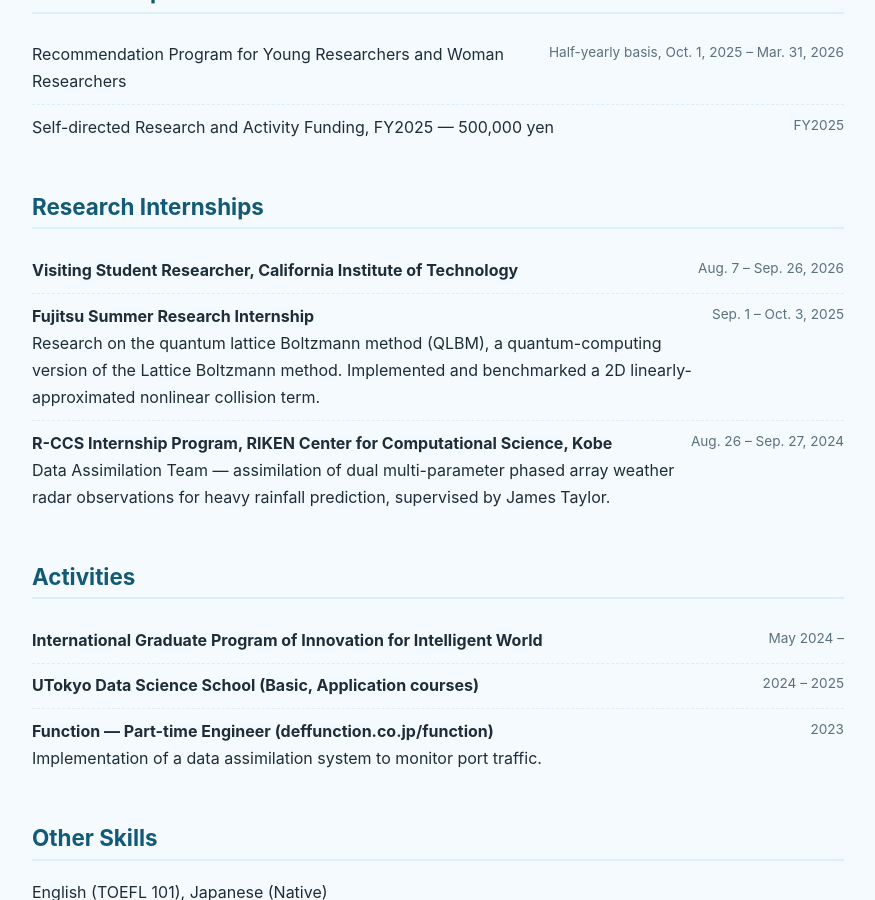
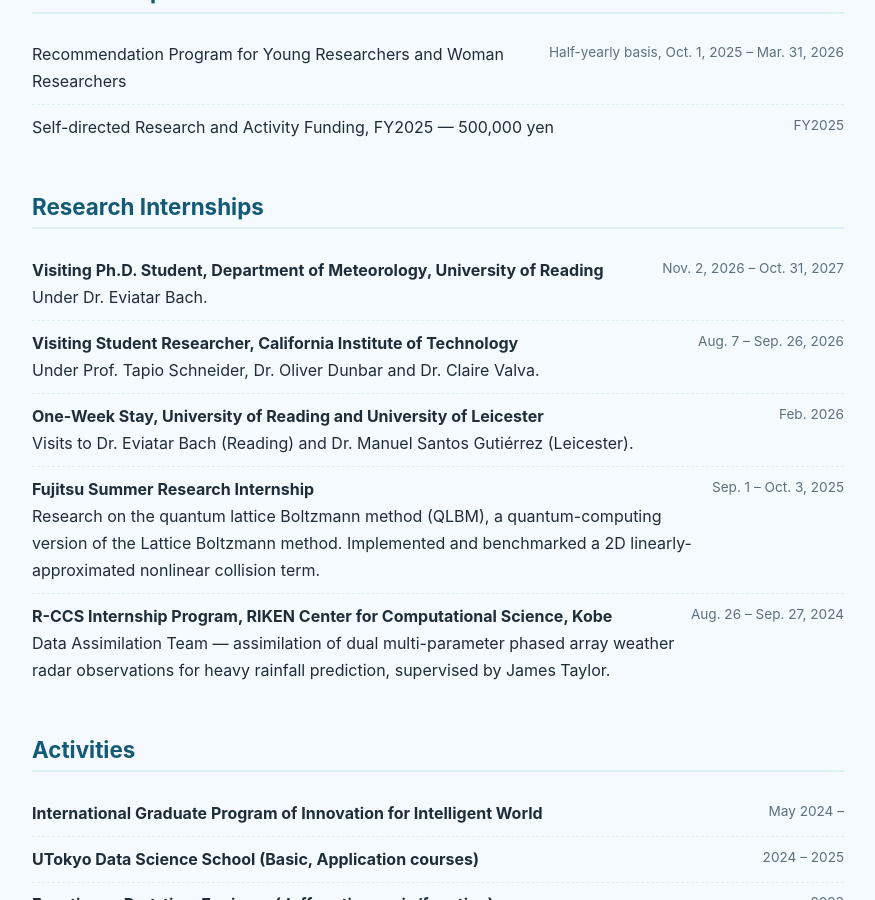
Before and after one commit to okomenama/okomenama.github.io, a Jekyll site: the page built from cv.md, in a window 1280 px wide and 900 px high, scrolled down 1271 px. Shown: the whole window, without its empty margins (202-1077 px from the left). Built offline with Jekyll 4.4.1, drawn with Linux system fonts in a browser that asks for light colours.

Commit message:
Update CV to 2026.11 version
Add Reading visiting PhD, Caltech supervisors, and Reading/Leicester
stay to research internships; replace public CV PDF; generalize
ignore rule for root CV exports.

Co-Authored-By: Claude Opus 5.5 <noreply@anthropic.com>

```diff
--- a/_config.yml
+++ b/_config.yml
@@ -66,4 +66,4 @@ exclude:
   - README.md
   - vendor
   - "*.docx"
-  - "37267065_AmaneKubo_cv_template_2026.5.pdf"
+  - "37267065_AmaneKubo_cv_template_*.pdf"
--- a/_data/cv.yml
+++ b/_data/cv.yml
@@ -43,9 +43,15 @@ funding:
     date: "FY2025"
 
 internships:
+  - name: "Visiting Ph.D. Student, Department of Meteorology, University of Reading"
+    date: "Nov. 2, 2026 – Oct. 31, 2027"
+    description: "Under Dr. Eviatar Bach."
   - name: "Visiting Student Researcher, California Institute of Technology"
     date: "Aug. 7 – Sep. 26, 2026"
-    description: ""
+    description: "Under Prof. Tapio Schneider, Dr. Oliver Dunbar and Dr. Claire Valva."
+  - name: "One-Week Stay, University of Reading and University of Leicester"
+    date: "Feb. 2026"
+    description: "Visits to Dr. Eviatar Bach (Reading) and Dr. Manuel Santos Gutiérrez (Leicester)."
   - name: "Fujitsu Summer Research Internship"
     date: "Sep. 1 – Oct. 3, 2025"
     description: "Research on the quantum lattice Boltzmann method (QLBM), a quantum-computing version of the Lattice Boltzmann method. Implemented and benchmarked a 2D linearly-approximated nonlinear collision term."
```
Also changed, not shown: 2 other files.
